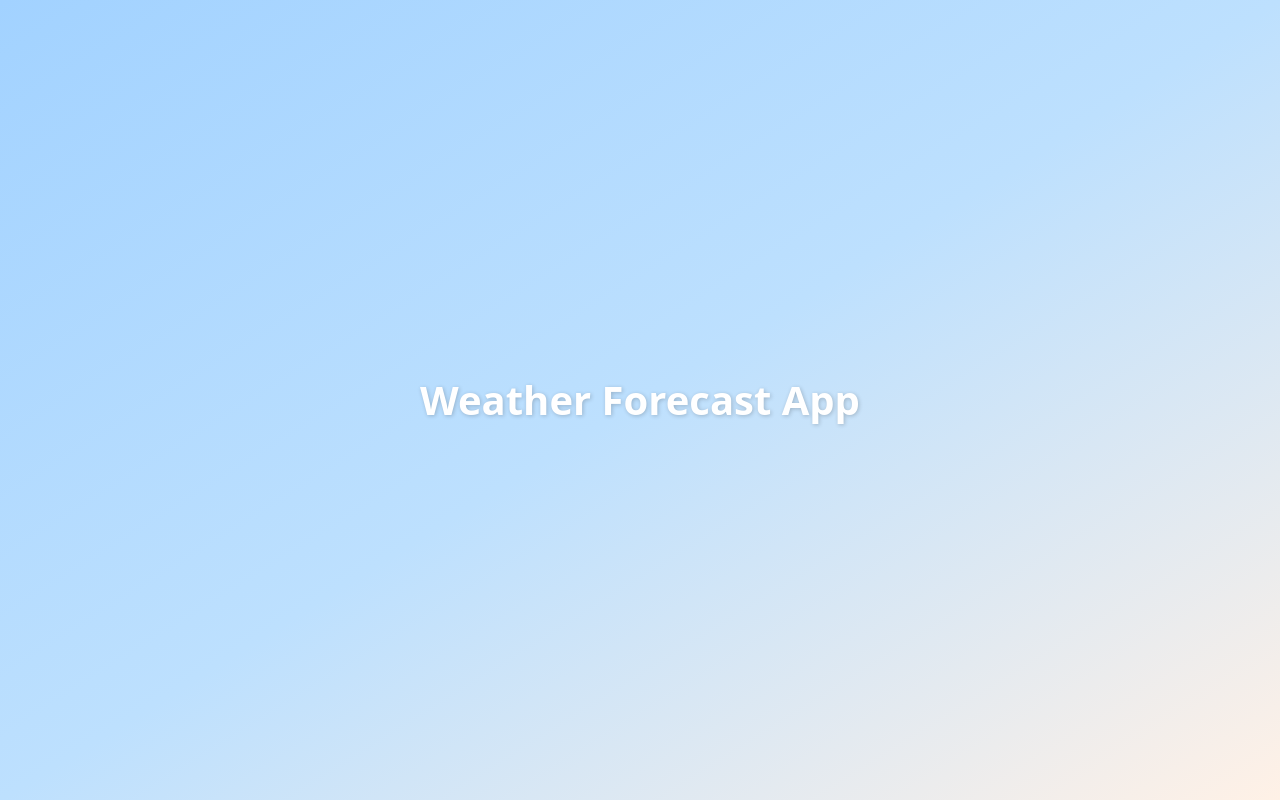
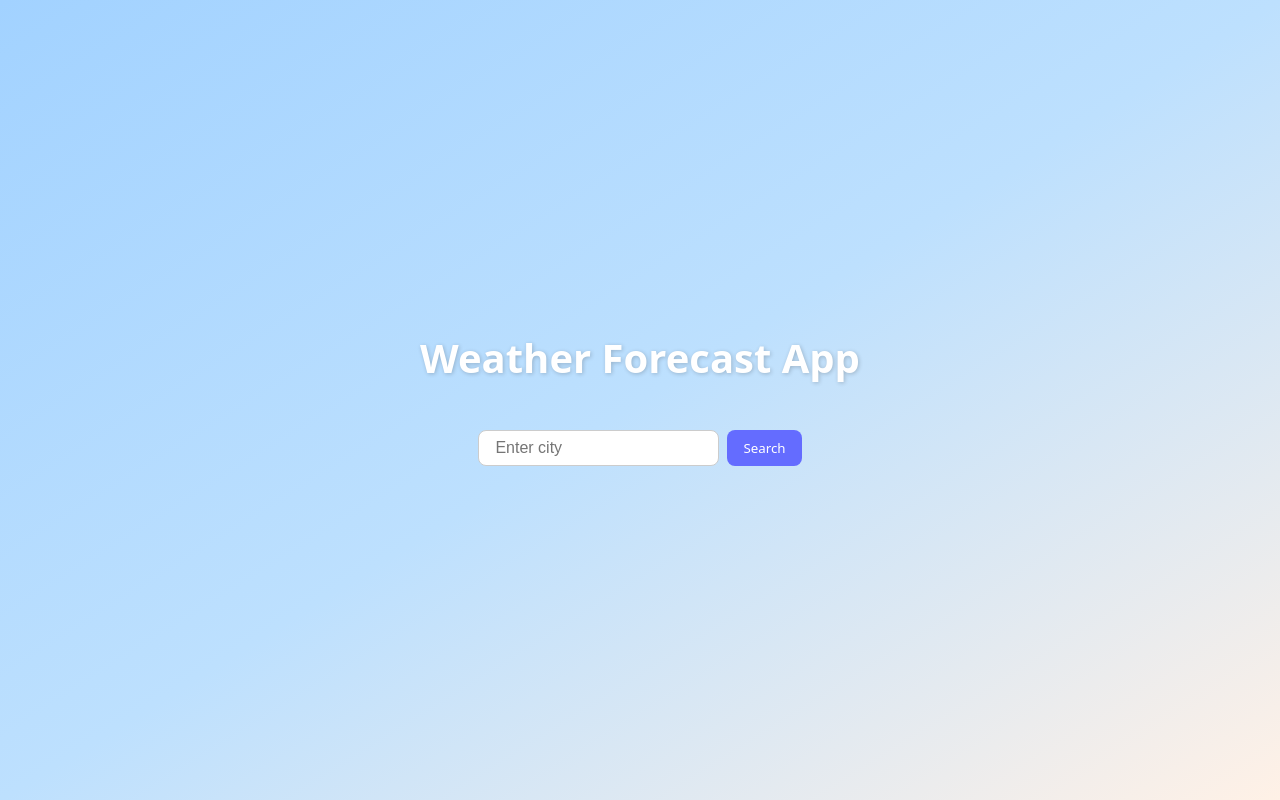
Before and after one commit to Alozi/weather-app, a React (Vite) app: page / in a window 1280 px wide. Built offline with nearby package versions, Linux system fonts and the light colour scheme; no server answers.

Commit message:
Create SearchBar component and add to the App

```diff
--- a/src/App.tsx
+++ b/src/App.tsx
@@ -5,6 +5,7 @@ import WeatherCard from "./components/WeatherCard";
 import { GlobalStyle } from "./styles/GlobalStyles";
 import type { WeatherData } from "./types/weather";
 import fetchWeather from "./api/fetchWeather";
+import SearchBar from "./components/SearchBar";
 
 const Layout = styled.div`
   display: flex;
@@ -38,6 +39,7 @@ function App() {
     <>
       <Layout>
         <Title>Weather Forecast App</Title>
+        <SearchBar onSearch={setCity} />
         {weather && <WeatherCard weather={weather} />}
       </Layout>
       <GlobalStyle />
--- /dev/null
+++ b/src/components/SearchBar.tsx
@@ -0,0 +1,59 @@
+import { useState } from "react";
+import styled from "styled-components";
+
+const Form = styled.form`
+  display: flex;
+  gap: 0.5rem;
+`;
+
+const Input = styled.input`
+  padding: 0.5rem 1rem;
+  font-size: 1rem;
+  border-radius: 8px;
+  border: 1px solid #ccc;
+  outline: none;
+
+  &:focus {
+    border-color: #646cff;
+  }
+`;
+
+const Button = styled.button`
+  padding: 0.5rem 1rem;
+  border-radius: 8px;
+  border: none;
+  background-color: #646cff;
+  color: #fff;
+  cursor: pointer;
+
+  &:hover {
+    background-color: #535bf2;
+  }
+`;
+
+type SearchProps = {
+  onSearch: (city: string) => void;
+};
+
+export default function SearchBar({ onSearch }: SearchProps) {
+  const [city, setCity] = useState("");
+
+  const handleSubmit = (e: React.FormEvent) => {
+    e.preventDefault();
+    if (city.trim() === "") return;
+    onSearch(city);
+    setCity("");
+  };
+
+  return (
+    <Form onSubmit={handleSubmit}>
+      <Input
+        type="text"
+        placeholder="Enter city"
+        value={city}
+        onChange={(e) => setCity(e.target.value)}
+      />
+      <Button type="submit">Search</Button>
+    </Form>
+  );
+}
```
